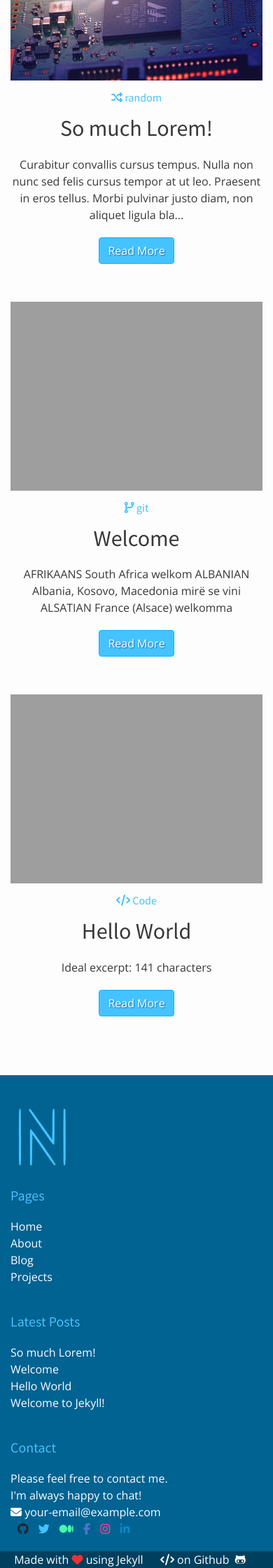
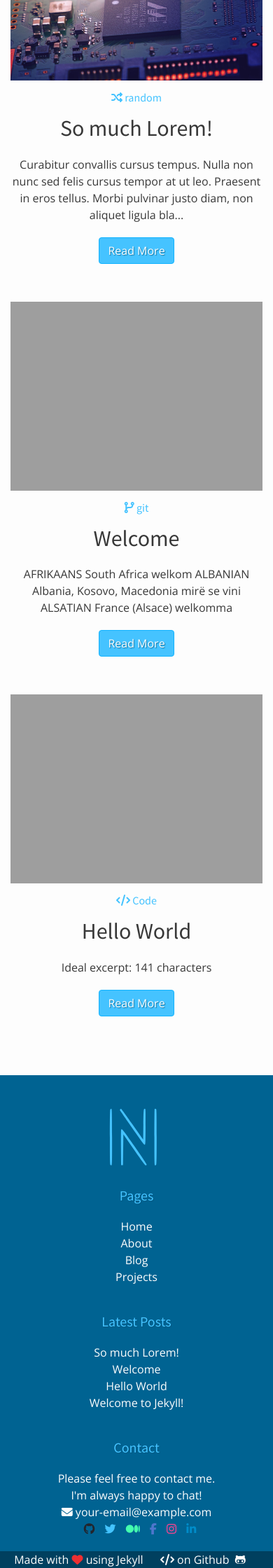
Before and after one commit to FabioRosado/Niebieski, a Jekyll site: the page built from index.md, in a window 390 px wide. Shown: the part 1736-3976 px from the top of the page at 70% size. Built offline with Jekyll 4.4.1, drawn with Linux system fonts in a browser that asks for light colours; nearby versions of some CDN libraries.

Commit message:
Footer contents will center on small screen

```diff
--- a/_includes/footer.html
+++ b/_includes/footer.html
@@ -1,6 +1,6 @@
 <footer class="footer navbar-fixed-bottom">
     <div class="container-fluid">
-        <div class="row">
+        <div class="row center-sm-text">
             <div class="col-sm-2">
                 <img class="footer-logo" src="{{site.url}}/assets/images/logo.svg" width="100" height="100" alt="{{ site.title }}">
             </div>
--- a/_includes/head.html
+++ b/_includes/head.html
@@ -1,7 +1,7 @@
 <head>
     <meta charset="UTF-8">
     <meta http-equiv="X-UA-Compatible" content="IE=edge">
-    <meta name="viewport" content="width=device-width, initial-scale=1">
+    <meta name="viewport" content="width=device-width; maximum-scale=1; minimum-scale=1;" />
 
     <link rel="stylesheet" href="https://use.fontawesome.com/021da17a9a.css">
     <link rel="stylesheet" href="https://maxcdn.bootstrapcdn.com/bootstrap/4.0.0-beta.2/css/bootstrap.min.css" integrity="sha384-PsH8R72JQ3SOdhVi3uxftmaW6Vc51MKb0q5P2rRUpPvrszuE4W1povHYgTpBfshb" crossorigin="anonymous">
--- a/_sass/niebieski/_base.scss
+++ b/_sass/niebieski/_base.scss
@@ -72,6 +72,12 @@ h1, h2, h3, h4, h5, h6 {
   padding-right: $spacing-unit;
 }
 
+@media (min-width: 320px) and (max-width: 600px) {
+  .center-sm-text {
+      text-align: center;
+  }
+
+}
 
 
 /**
```
